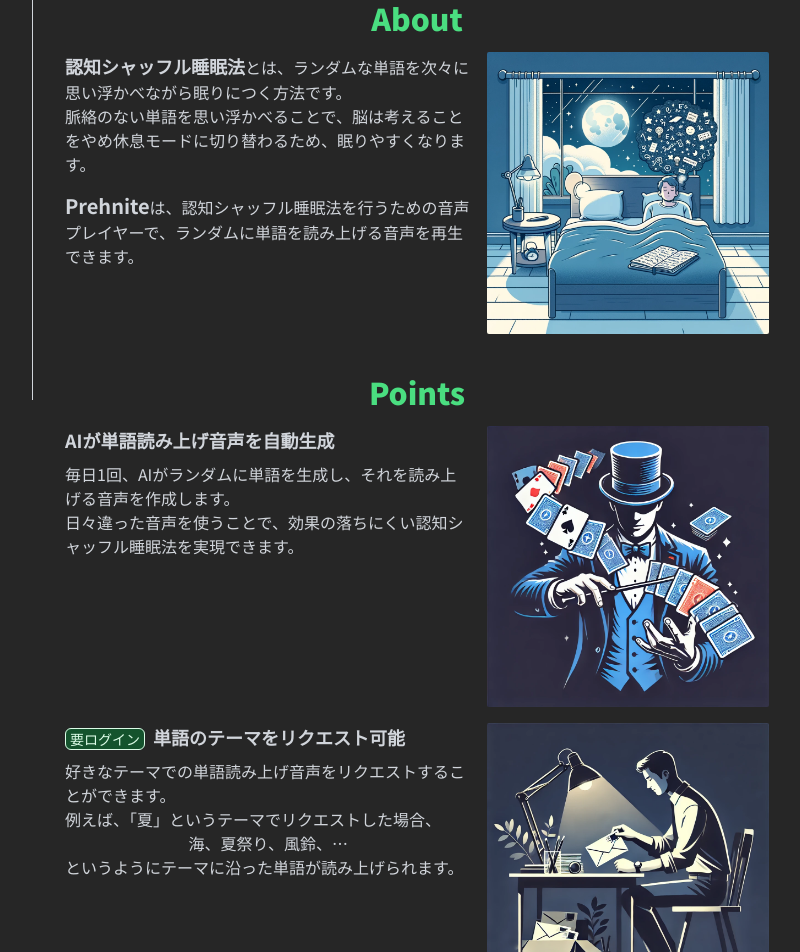
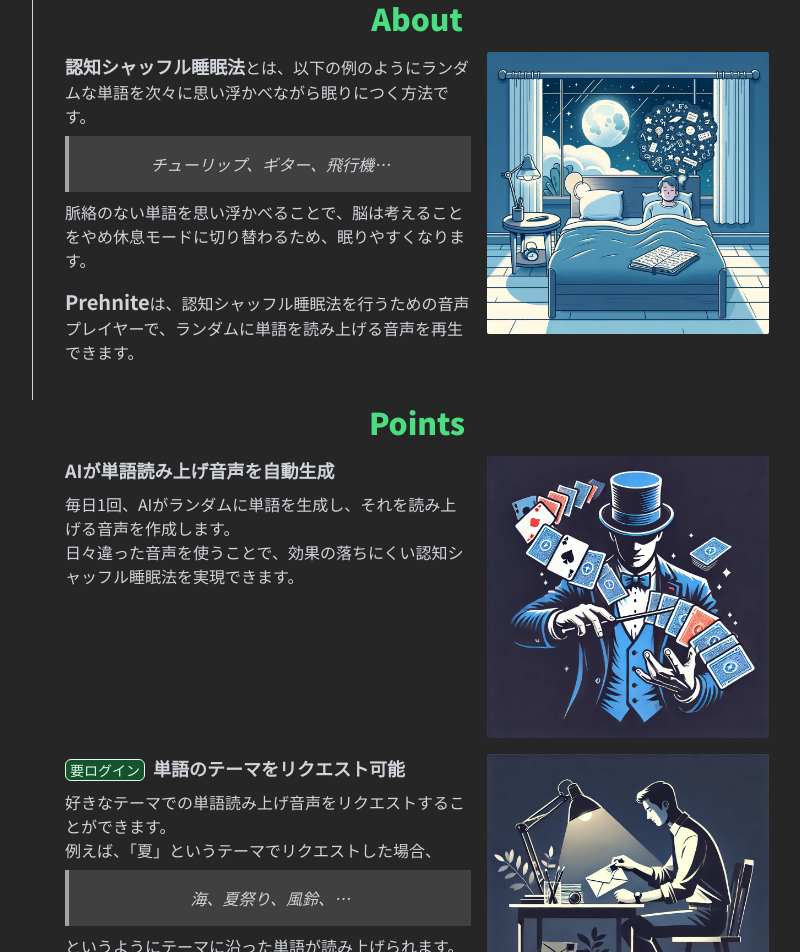
Before and after one commit to katkatprog/sleepApp, a Next.js app in the folder front/: page / in a window 1280 px wide. Shown: the part 400-1352 px from the top of the page, without its empty margins (223-1023 px from the left). Built offline with nearby package versions, Linux system fonts and the light colour scheme; no server answers.

Commit message:
トップページ　生成する単語リスト例のスタイル修正、追加

```diff
--- a/front/src/pages/index.tsx
+++ b/front/src/pages/index.tsx
@@ -45,8 +45,13 @@ const HomePage = () => {
           <div className="mt-4 xl:mr-4">
             <p>
               <span className="text-lg font-bold">認知シャッフル睡眠法</span>
-              とは、ランダムな単語を次々に思い浮かべながら眠りにつく方法です。
+              とは、以下の例のようにランダムな単語を次々に思い浮かべながら眠りにつく方法です。
             </p>
+            <blockquote className="p-4 my-2 border-s-4 border-neutral-400 bg-neutral-700">
+              <p className="text-center italic">
+                チューリップ、ギター、飛行機…
+              </p>
+            </blockquote>
             <p>
               脈絡のない単語を思い浮かべることで、脳は考えることをやめ休息モードに切り替わるため、眠りやすくなります。
             </p>
@@ -102,7 +107,9 @@ const HomePage = () => {
               好きなテーマでの単語読み上げ音声をリクエストすることができます。
             </p>
             <p>例えば、「夏」というテーマでリクエストした場合、</p>
-            <p className="text-center">海、夏祭り、風鈴、…</p>
+            <blockquote className="p-4 my-2 border-s-4 border-neutral-400 bg-neutral-700">
+              <p className="text-center italic">海、夏祭り、風鈴、…</p>
+            </blockquote>
             <p>というようにテーマに沿った単語が読み上げられます。</p>
           </div>
         </div>
```
